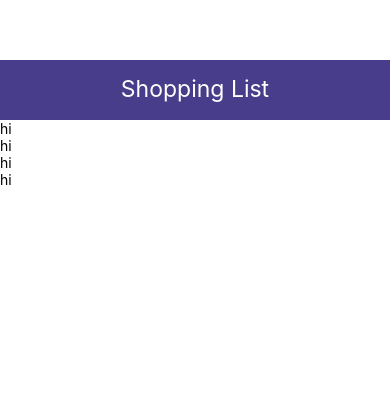
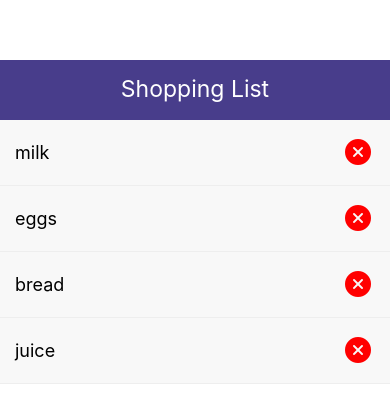
Before and after one commit to samchillcott/List2, a React Native app: screen / in a window 390 px wide. Shown: the top 402 px of the page. Built offline with nearby package versions, Linux system fonts and the light colour scheme.

Commit message:
Add ListItem component and icons

```diff
--- a/App.js
+++ b/App.js
@@ -1,15 +1,15 @@
 import { StatusBar } from 'expo-status-bar';
 import React, { useState } from 'react';
-import { FlatList, StyleSheet, View, Text } from 'react-native';
+import { FlatList, StyleSheet, View } from 'react-native';
 import Header from './components/Header';
-import ListItem from './components/ListItem'
+import ListItem from './components/ListItem';
 
 export default function App() {
   const [items, setItems] = useState([
-    {id: 1, text: "milk"},
-    {id: 2, text: "eggs"},
-    {id: 3, text: "bread"},
-    {id: 4, text: "juice"}
+    {id: '1', text: "milk"},
+    {id: '2', text: "eggs"},
+    {id: '3', text: "bread"},
+    {id: '4', text: "juice"}
   ]);
 
   return (
@@ -17,7 +17,7 @@ export default function App() {
       <Header title="Shopping List"/>
       <FlatList
         data={items}
-        renderItem={({item}) => <ListItem item={item}></ListItem>}
+        renderItem={({item}) => <ListItem item={item} />}
         />
       <StatusBar style="auto" />
     </View>
--- a/components/ListItem.js
+++ b/components/ListItem.js
@@ -1,14 +1,33 @@
 import React from 'react'
-import { StyleSheet, Text, View } from 'react-native'
+import { StyleSheet, Text, View, TouchableOpacity } from 'react-native';
+import { Ionicons } from '@expo/vector-icons';
 
-const ListItem = () => {
+const ListItem = ({ item }) => {
     return (
-        <View>
-            <Text>hi</Text>
-        </View>
+        <TouchableOpacity style={styles.listItem}>
+            <View style={styles.listItemView}>
+                <Text style={styles.listItemText}>{item.text}</Text>
+                <Ionicons name="md-close-circle" size={32} color="red" />
+            </View>
+        </TouchableOpacity>
     )
 }
 
+const styles = StyleSheet.create({
+    listItem: {
+        padding: 15,
+        backgroundColor: '#f8f8f8',
+        borderBottomWidth: 1,
+        borderColor: '#eee'
+    },
+    listItemView: {
+        flexDirection: 'row',
+        justifyContent: 'space-between',
+        alignItems: 'center',
+    },
+    listItemText: {
+        fontSize: 18,
+    },
+})
+
 export default ListItem
-
-const styles = StyleSheet.create({})
```
